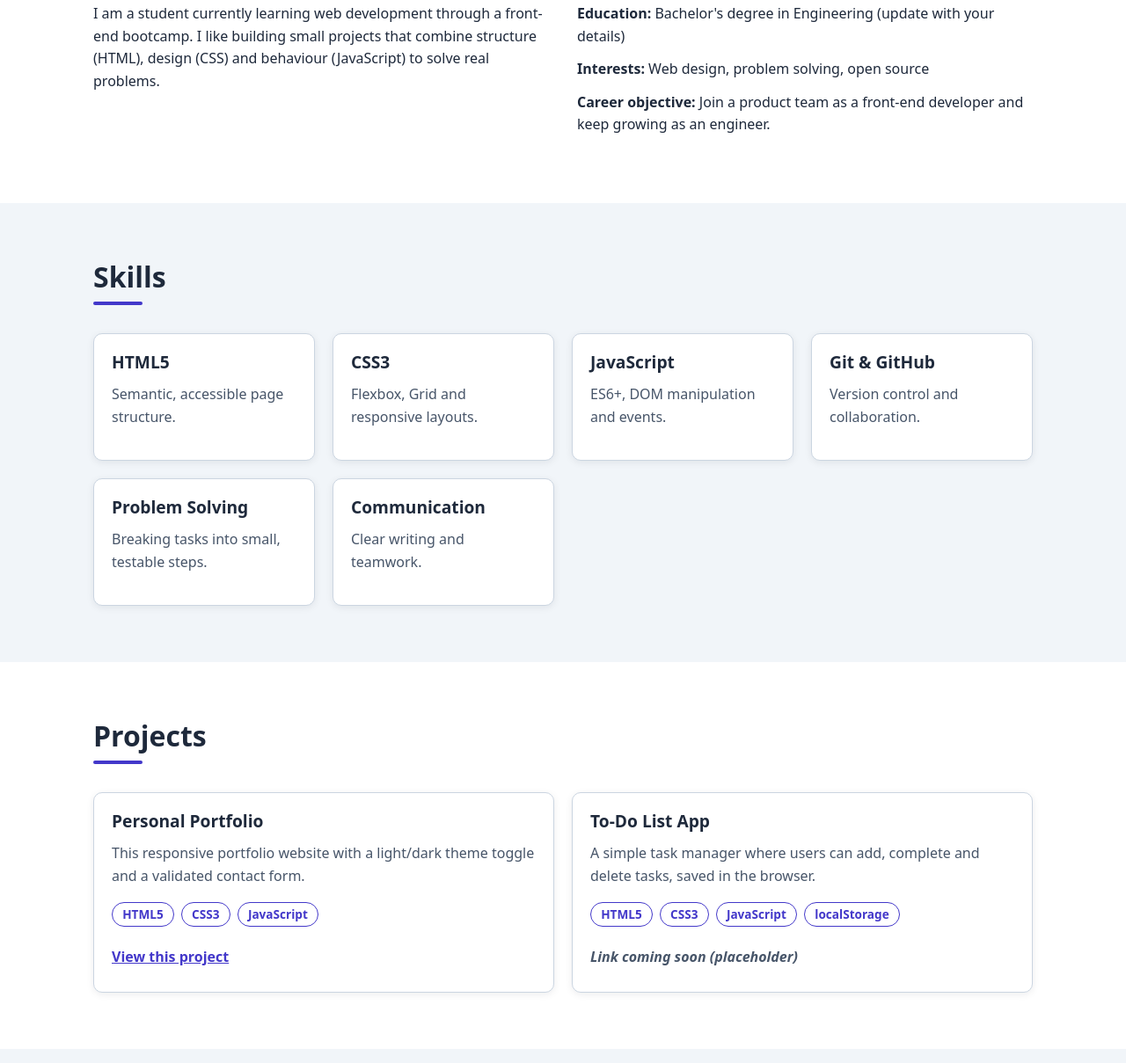
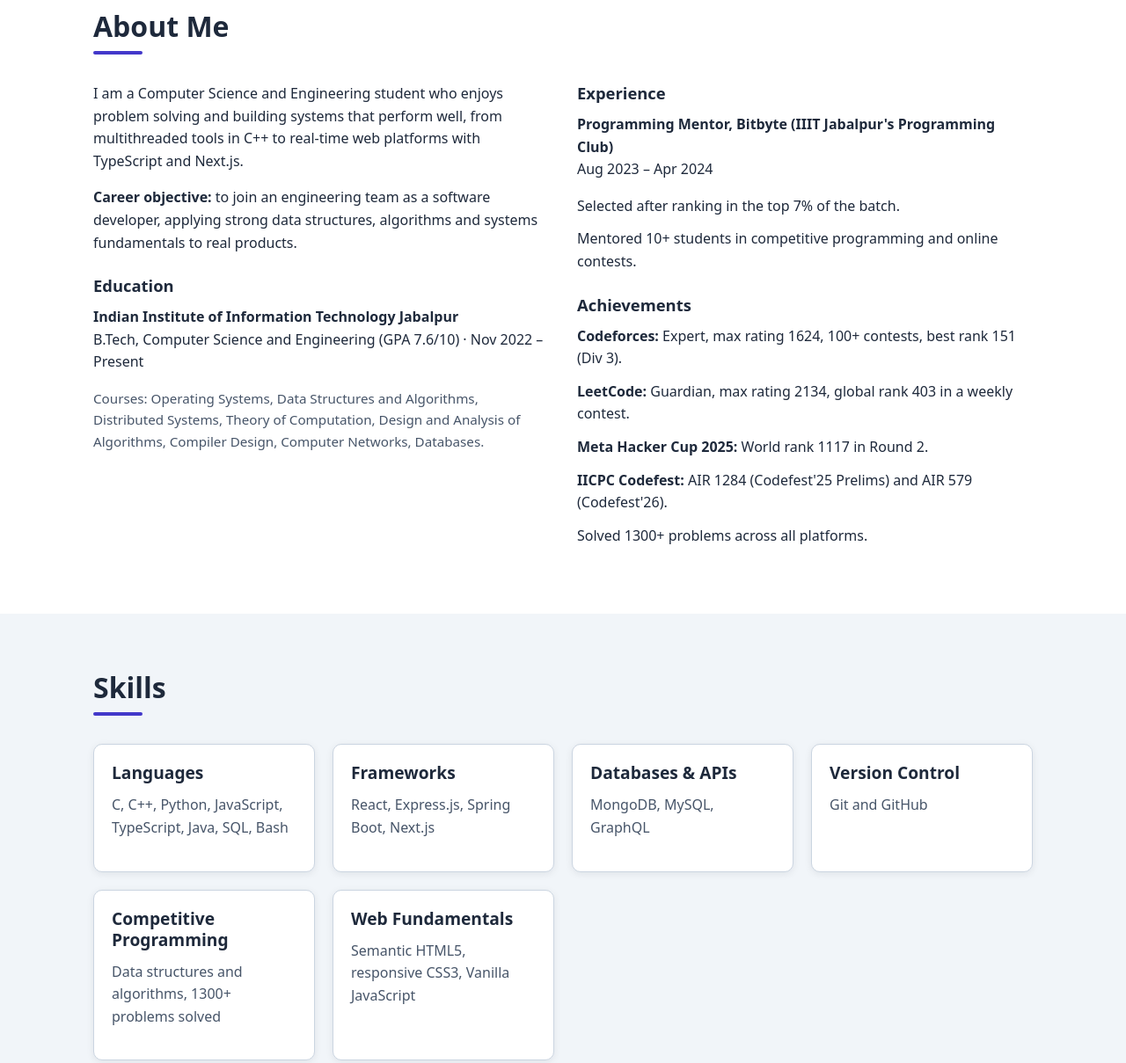
Before and after one commit to Bhanu725/Portfolio, a plain HTML site: page index.html in a window 1280 px wide. Shown: the part 578-1787 px from the top of the page at 88% size. Drawn offline with Linux system fonts and the light colour scheme.

Commit message:
feat: add resume details to about, skills and projects

```diff
--- a/css/style.css
+++ b/css/style.css
@@ -328,3 +328,9 @@ a { color: var(--color-primary); }
   html { scroll-behavior: auto; }
   * { transition: none !important; }
 }
+
+/* ===== Resume-derived content helpers ===== */
+.about-grid h3 { margin-top: 1.5rem; font-size: 1.15rem; }
+.about-grid > div > h3:first-child { margin-top: 0; }
+.muted-note { color: var(--color-text-muted); font-size: 0.95rem; }
+.project-date { margin-bottom: 0.5rem; font-size: 0.9rem; font-weight: 600; color: var(--color-text-muted); }
--- a/index.html
+++ b/index.html
@@ -3,8 +3,8 @@
 <head>
   <meta charset="UTF-8">
   <meta name="viewport" content="width=device-width, initial-scale=1.0">
-  <meta name="description" content="Personal portfolio of Bhanu Venkat, an aspiring front-end developer.">
-  <title>Bhanu Venkat | Portfolio</title>
+  <meta name="description" content="Personal portfolio of Guntupalli Venkateswarlu, an aspiring front-end developer.">
+  <title>Guntupalli Venkateswarlu | Portfolio</title>
   <link rel="stylesheet" href="css/style.css">
 </head>
 <body>
@@ -12,7 +12,7 @@
 
   <header class="site-header">
     <div class="container header-inner">
-      <a class="brand" href="#home">Bhanu Venkat</a>
+      <a class="brand" href="#home">Guntupalli Venkateswarlu</a>
 
       <button class="nav-toggle" id="nav-toggle" type="button"
               aria-expanded="false" aria-controls="site-nav" aria-label="Toggle navigation menu">
@@ -42,8 +42,8 @@
       <div class="container hero-inner">
         <div class="hero-text">
           <p class="greeting" id="greeting" aria-live="polite">Hello!</p>
-          <h1 id="home-title">Hi, I'm Bhanu Venkat</h1>
-          <p class="hero-subtitle">Aspiring front-end developer who enjoys turning ideas into clean, accessible and responsive websites.</p>
+          <h1 id="home-title">Hi, I'm Guntupalli Venkateswarlu</h1>
+          <p class="hero-subtitle">Computer Science undergraduate at IIIT Jabalpur, competitive programmer and full-stack developer who builds fast, reliable and well-structured software.</p>
           <div class="hero-actions">
             <button class="btn btn-primary" id="welcome-btn" type="button">Welcome!</button>
             <a class="btn btn-outline" href="#projects">View my work</a>
@@ -51,7 +51,7 @@
           <p class="welcome-message" id="welcome-message" role="status" hidden></p>
         </div>
         <img class="hero-image" src="assets/images/profile.svg" width="240" height="240"
-             alt="Illustrated avatar of Bhanu Venkat">
+             alt="Illustrated avatar of Guntupalli Venkateswarlu">
       </div>
     </section>
 
@@ -60,12 +60,31 @@
       <div class="container">
         <h2 class="section-title" id="about-title">About Me</h2>
         <div class="about-grid">
-          <p>I am a student currently learning web development through a front-end bootcamp. I like building small projects that combine structure (HTML), design (CSS) and behaviour (JavaScript) to solve real problems.</p>
-          <ul class="about-list">
-            <li><strong>Education:</strong> Bachelor's degree in Engineering (update with your details)</li>
-            <li><strong>Interests:</strong> Web design, problem solving, open source</li>
-            <li><strong>Career objective:</strong> Join a product team as a front-end developer and keep growing as an engineer.</li>
-          </ul>
+          <div>
+            <p>I am a Computer Science and Engineering student who enjoys problem solving and building systems that perform well, from multithreaded tools in C++ to real-time web platforms with TypeScript and Next.js.</p>
+            <p><strong>Career objective:</strong> to join an engineering team as a software developer, applying strong data structures, algorithms and systems fundamentals to real products.</p>
+            <h3>Education</h3>
+            <p><strong>Indian Institute of Information Technology Jabalpur</strong><br>
+              B.Tech, Computer Science and Engineering (GPA 7.6/10) &middot; Nov 2022 &ndash; Present</p>
+            <p class="muted-note">Courses: Operating Systems, Data Structures and Algorithms, Distributed Systems, Theory of Computation, Design and Analysis of Algorithms, Compiler Design, Computer Networks, Databases.</p>
+          </div>
+          <div>
+            <h3>Experience</h3>
+            <p><strong>Programming Mentor, Bitbyte (IIIT Jabalpur's Programming Club)</strong><br>
+              Aug 2023 &ndash; Apr 2024</p>
+            <ul class="about-list">
+              <li>Selected after ranking in the top 7% of the batch.</li>
+              <li>Mentored 10+ students in competitive programming and online contests.</li>
+            </ul>
+            <h3>Achievements</h3>
+            <ul class="about-list">
+              <li><strong>Codeforces:</strong> Expert, max rating 1624, 100+ contests, best rank 151 (Div 3).</li>
+              <li><strong>LeetCode:</strong> Guardian, max rating 2134, global rank 403 in a weekly contest.</li>
+              <li><strong>Meta Hacker Cup 2025:</strong> World rank 1117 in Round 2.</li>
+              <li><strong>IICPC Codefest:</strong> AIR 1284 (Codefest'25 Prelims) and AIR 579 (Codefest'26).</li>
+              <li>Solved 1300+ problems across all platforms.</li>
+            </ul>
+          </div>
         </div>
       </div>
     </section>
@@ -75,12 +94,12 @@
       <div class="container">
         <h2 class="section-title" id="skills-title">Skills</h2>
         <ul class="card-grid skills-grid">
-          <li class="card skill-card"><h3>HTML5</h3><p>Semantic, accessible page structure.</p></li>
-          <li class="card skill-card"><h3>CSS3</h3><p>Flexbox, Grid and responsive layouts.</p></li>
-          <li class="card skill-card"><h3>JavaScript</h3><p>ES6+, DOM manipulation and events.</p></li>
-          <li class="card skill-card"><h3>Git &amp; GitHub</h3><p>Version control and collaboration.</p></li>
-          <li class="card skill-card"><h3>Problem Solving</h3><p>Breaking tasks into small, testable steps.</p></li>
-          <li class="card skill-card"><h3>Communication</h3><p>Clear writing and teamwork.</p></li>
+          <li class="card skill-card"><h3>Languages</h3><p>C, C++, Python, JavaScript, TypeScript, Java, SQL, Bash</p></li>
+          <li class="card skill-card"><h3>Frameworks</h3><p>React, Express.js, Spring Boot, Next.js</p></li>
+          <li class="card skill-card"><h3>Databases &amp; APIs</h3><p>MongoDB, MySQL, GraphQL</p></li>
+          <li class="card skill-card"><h3>Version Control</h3><p>Git and GitHub</p></li>
+          <li class="card skill-card"><h3>Competitive Programming</h3><p>Data structures and algorithms, 1300+ problems solved</p></li>
+          <li class="card skill-card"><h3>Web Fundamentals</h3><p>Semantic HTML5, responsive CSS3, Vanilla JavaScript</p></li>
         </ul>
       </div>
     </section>
@@ -91,21 +110,33 @@
         <h2 class="section-title" id="projects-title">Projects</h2>
         <div class="card-grid projects-grid">
           <article class="card project-card">
-            <h3>Personal Portfolio</h3>
-            <p>This responsive portfolio website with a light/dark theme toggle and a validated contact form.</p>
+            <h3>Encripty</h3>
+            <p class="project-date">March 2025 &ndash; April 2025</p>
+            <p>A high-performance parallel file encryption tool using multithreading and AES to secure large files, with optimised file I/O and thread synchronisation for fast, reliable encryption and decryption.</p>
             <ul class="tag-list" aria-label="Technologies used">
-              <li>HTML5</li><li>CSS3</li><li>JavaScript</li>
+              <li>C++</li><li>AES</li><li>Multithreading</li>
             </ul>
-            <a class="project-link" href="#home">View this project</a>
+            <span class="project-link project-link-placeholder">Link: add your GitHub URL here (placeholder)</span>
           </article>
 
           <article class="card project-card">
-            <h3>To-Do List App</h3>
-            <p>A simple task manager where users can add, complete and delete tasks, saved in the browser.</p>
+            <h3>Easy Exchange</h3>
+            <p class="project-date">October 2024 &ndash; November 2024</p>
+            <p>A real-time asset exchange platform built for low latency and scalability. It uses an in-memory order book for fast trade matching, WebSockets to stream market data, and Redis for caching and sessions.</p>
             <ul class="tag-list" aria-label="Technologies used">
-              <li>HTML5</li><li>CSS3</li><li>JavaScript</li><li>localStorage</li>
+              <li>TypeScript</li><li>Next.js</li><li>PostgreSQL</li><li>Redis</li><li>WebSockets</li>
             </ul>
-            <span class="project-link project-link-placeholder">Link coming soon (placeholder)</span>
+            <span class="project-link project-link-placeholder">Link: add your GitHub URL here (placeholder)</span>
+          </article>
+
+          <article class="card project-card">
+            <h3>Pong Game</h3>
+            <p class="project-date">October 2023 &ndash; November 2023</p>
+            <p>A Java Pong game, optimised through careful coding practices to cut load times by 50% and improve the player experience.</p>
+            <ul class="tag-list" aria-label="Technologies used">
+              <li>Java</li>
+            </ul>
+            <span class="project-link project-link-placeholder">Link: not publicly available (placeholder)</span>
           </article>
         </div>
       </div>
@@ -146,7 +177,7 @@
 
   <footer class="site-footer">
     <div class="container">
-      <p>&copy; <span id="current-year">2026</span> Bhanu Venkat. All rights reserved.</p>
+      <p>&copy; <span id="current-year">2026</span> Guntupalli Venkateswarlu. All rights reserved.</p>
     </div>
   </footer>
 
```
Also changed, not shown: 2 other files.
